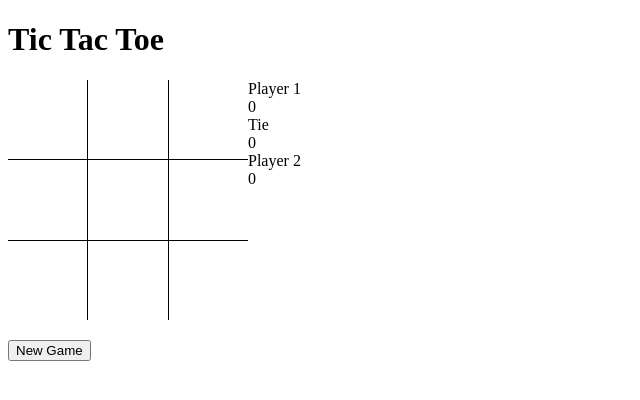
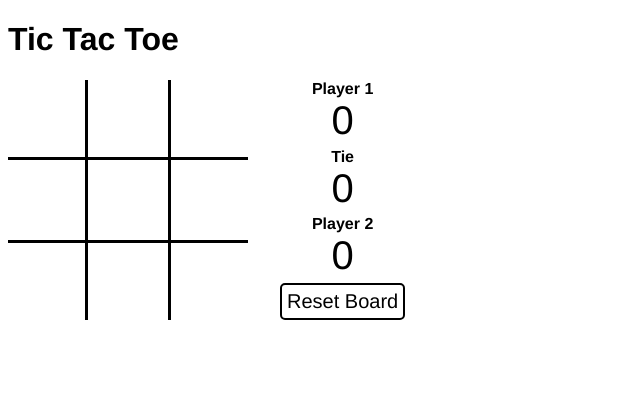
Before and after one commit to halshing/react-tic-tac-toe, a React app: page / in a window 1280 px wide. Shown: the whole page, without its empty margins (0-640 px from the left). Built offline with nearby package versions, Linux system fonts and the light colour scheme.

Commit message:
updated game layout and styling

```diff
--- a/src/components/Game.js
+++ b/src/components/Game.js
@@ -1,7 +1,6 @@
 import React, { useState } from "react";
+import GameBoard from "./GameBoard";
 import GameStatus from "./GameStatus";
-import GameBoard from "./GameBoard";
-import Players from "./Players";
 import { KEYS } from "../utils/player-keys";
 
 const Game = () => {
@@ -24,7 +23,7 @@ const Game = () => {
   const [moves, countMoves] = useState(9);
   const [gamesPlayed, setGamesPlayed] = useState(0);
 
-  const newGame = () => {
+  const resetBoard = () => {
     setBoard(boardLayout);
     setNextPlayer(gamesPlayed % 2 === 0 ? KEYS.PLAYER1 : KEYS.PLAYER2);
     setWinner(null);
@@ -89,27 +88,27 @@ const Game = () => {
 
       switch (true) {
         case col === 0 && row === 0:
-          if (validateRow(0) || validateColumn(0) || validateCross1())
+          if (validateColumn(0) || validateRow(0) || validateCross1())
             endGame();
           else keepPlaying();
           break;
         case col === 0 && row === 1:
-          if (validateRow(1) || validateColumn(0)) endGame();
+          if (validateColumn(0) || validateRow(1)) endGame();
           else keepPlaying();
           break;
         case col === 0 && row === 2:
-          if (validateRow(2) || validateColumn(0) || validateCross2())
+          if (validateColumn(0) || validateRow(2) || validateCross2())
             endGame();
           else keepPlaying();
           break;
         case col === 1 && row === 0:
-          if (validateRow(0) || validateColumn(1)) endGame();
+          if (validateColumn(1) || validateRow(0)) endGame();
           else keepPlaying();
           break;
         case col === 1 && row === 1:
           if (
+            validateColumn(1) ||
             validateRow(1) ||
-            validateColumn(1) ||
             validateCross1() ||
             validateCross2()
           )
@@ -117,20 +116,20 @@ const Game = () => {
           else keepPlaying();
           break;
         case col === 1 && row === 2:
-          if (validateRow(2) || validateColumn(1)) endGame();
+          if (validateColumn(1) || validateRow(2)) endGame();
           else keepPlaying();
           break;
         case col === 2 && row === 0:
-          if (validateRow(0) || validateColumn(2) || validateCross2())
+          if (validateColumn(2) || validateRow(0) || validateCross2())
             endGame();
           else keepPlaying();
           break;
         case col === 2 && row === 1:
-          if (validateRow(1) || validateColumn(2)) endGame();
+          if (validateColumn(2) || validateRow(1)) endGame();
           else keepPlaying();
           break;
         case col === 2 && row === 2:
-          if (validateRow(2) || validateColumn(2) || validateCross1())
+          if (validateColumn(2) || validateRow(2) || validateCross1())
             endGame();
           else keepPlaying();
           break;
@@ -143,13 +142,8 @@ const Game = () => {
 
   return (
     <div className="game">
-      <div>
-        <GameBoard board={board} validateMove={validateMove} />
-        <GameStatus newGame={newGame} />
-      </div>
-      <div>
-        <Players players={players} />
-      </div>
+      <GameBoard board={board} validateMove={validateMove} />
+      <GameStatus players={players} resetBoard={resetBoard} />
     </div>
   );
 };
--- a/src/components/GameStatus.js
+++ b/src/components/GameStatus.js
@@ -1,13 +1,14 @@
 import React from "react";
+import Players from "./Players";
 
-const GameStatus = ({ newGame }) => (
+const GameStatus = ({ players, resetBoard }) => (
   <div className="status">
+    <Players players={players} />
     <div className="btn-new-game">
-      <button type="button" onClick={() => newGame()}>
-        New Game
+      <button type="button" onClick={() => resetBoard()}>
+        Reset Board
       </button>
     </div>
-    <div className=""></div>
   </div>
 );
 
--- a/src/components/Players.js
+++ b/src/components/Players.js
@@ -9,11 +9,11 @@ const Player = ({ player }) => (
 
 const Players = ({ players }) => {
   return (
-    <div>
+    <>
       <Player player={players.player1} />
       <Player player={players.draw} />
       <Player player={players.player2} />
-    </div>
+    </>
   );
 };
 
--- a/src/styles/App.scss
+++ b/src/styles/App.scss
@@ -1,21 +1,48 @@
 * {
   box-sizing: border-box;
+  font-family: "Helvetica Neue", Helvetica, Arial, sans-serif;
 }
 
 $board-size: 240px;
 $cell-size: calc(#{$board-size / 3});
-$border-style: 1px solid black;
+$border-style: 3px solid black;
 
 .game {
   display: flex;
 
   .status {
     display: flex;
+    flex-direction: column;
+    justify-content: space-evenly;
     align-items: center;
-    margin-top: 20px;
+    text-align: center;
+    margin-left: 2em;
 
-    div:first-child {
-      padding-right: 10px;
+    .player {
+      display: flex;
+      flex-direction: column;
+      height: 100%;
+      width: 100%;
+
+      .name {
+        font-weight: bold;
+      }
+
+      .wins {
+        font-size: 40px;
+      }
+    }
+
+    .btn-new-game {
+      button {
+        border: 2px solid black;
+        outline: none;
+        background: none;
+        border-radius: 5px;
+        font-size: 20px;
+        padding: 5px;
+        cursor: pointer;
+      }
     }
   }
 
```
